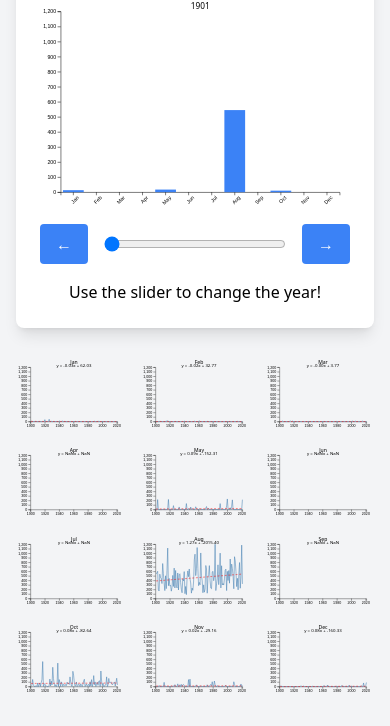
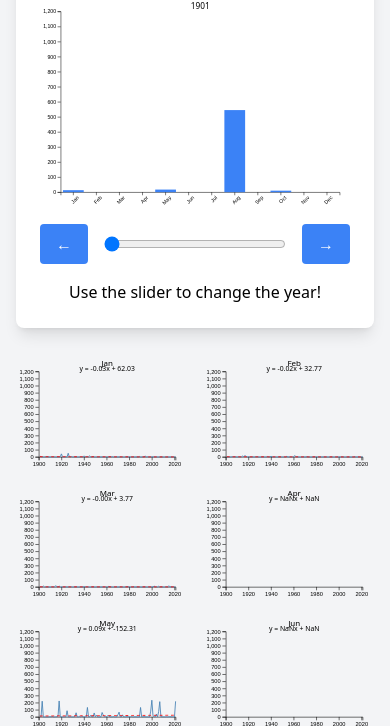
Before and after one commit to mtrejo0/mumbai-rain-viz, a plain HTML site: page index.html in a window 390 px wide. Shown: the part 119-845 px from the top of the page. Drawn offline with nearby package versions, Linux system fonts and the light colour scheme.

```diff
--- a/index.html
+++ b/index.html
@@ -22,7 +22,7 @@
         </div>
     </div>
 
-    <div id="monthly-trends" class="grid grid-cols-3 gap-4 w-full max-w-6xl">
+    <div id="monthly-trends" class="grid grid-cols-2 md:grid-cols-3 gap-4 w-full max-w-6xl">
         <!-- Monthly trend graphs will be inserted here -->
     </div>
 
```
